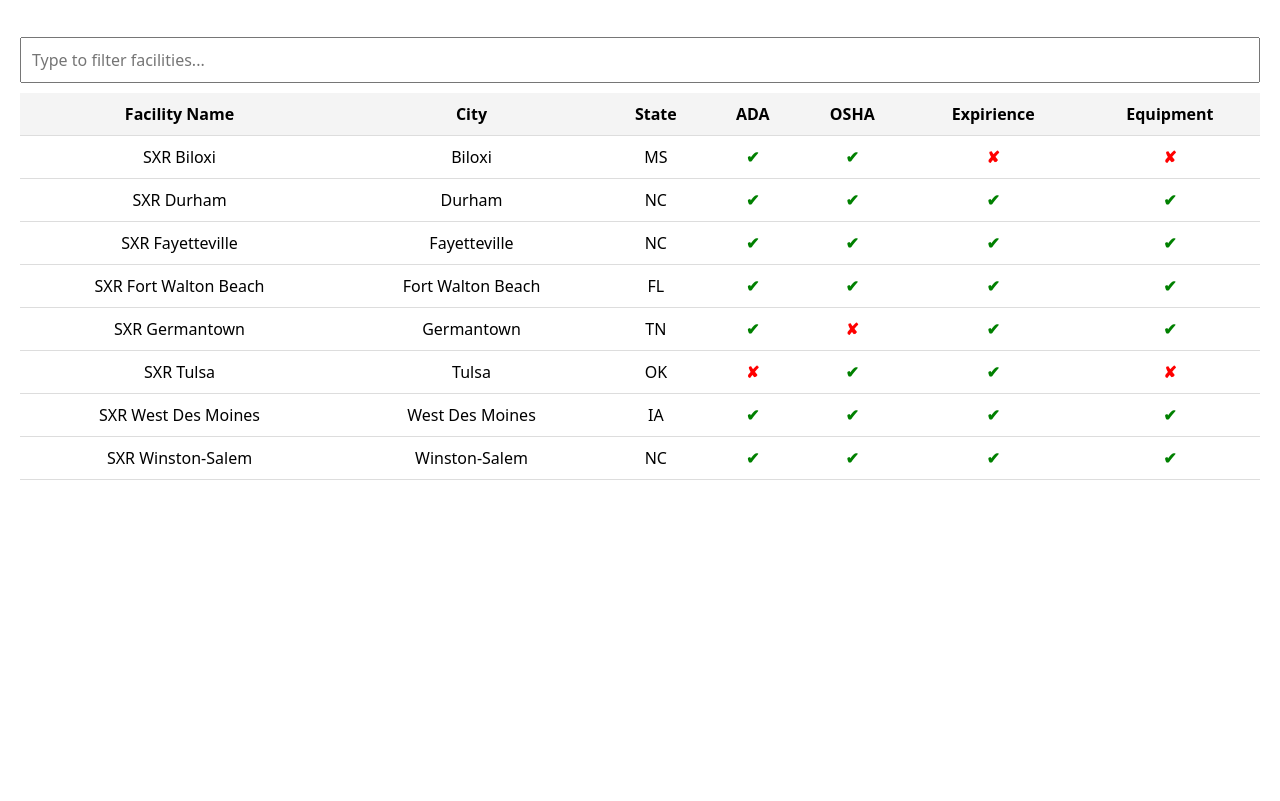
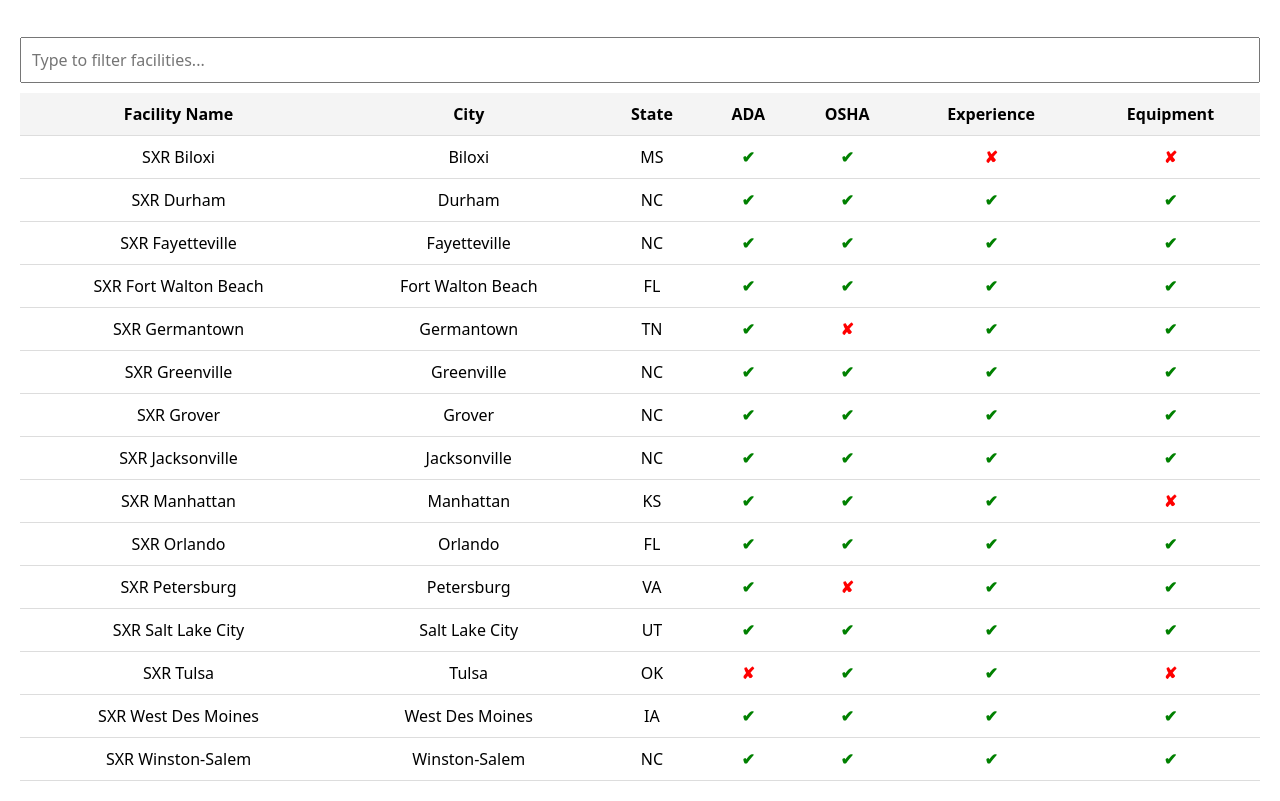
Before and after one commit to Mythius/webapp-demo, a plain HTML site: page index.html in a window 1280 px wide. Shown: the part 407-1208 px from the top of the page. Before the commit the page ends 907 px from the top, so only its background shows below. Drawn offline with nearby package versions, Linux system fonts and the light colour scheme.

Commit message:
Update index.html

```diff
--- a/index.html
+++ b/index.html
@@ -31,7 +31,7 @@
             <th>State</th>
             <th>ADA</th>
             <th>OSHA</th>
-            <th>Expirience</th>
+            <th>Experience</th>
             <th>Equipment</th>
           </tr>
         </thead>
@@ -83,6 +83,74 @@
             <td class="check">&#10004;</td>
             <td class="check">&#10004;</td>
           </tr>
+          <tr onclick="window.location.href='facility.html?city=Greenville';">
+            <td>SXR Greenville</td>
+            <td>Greenville</td>
+            <td>NC</td>
+            <td class="check">&#10004;</td>
+
+            <td class="check">&#10004;</td>
+            <td class="check">&#10004;</td>
+            <td class="check">&#10004;</td>
+          </tr>
+          <tr onclick="window.location.href='facility.html?city=Grover';">
+            <td>SXR Grover</td>
+            <td>Grover</td>
+            <td>NC</td>
+            <td class="check">&#10004;</td>
+
+            <td class="check">&#10004;</td>
+            <td class="check">&#10004;</td>
+            <td class="check">&#10004;</td>
+          </tr>
+          <tr onclick="window.location.href='facility.html?city=Jacksonville';">
+            <td>SXR Jacksonville</td>
+            <td>Jacksonville</td>
+            <td>NC</td>
+            <td class="check">&#10004;</td>
+
+            <td class="check">&#10004;</td>
+            <td class="check">&#10004;</td>
+            <td class="check">&#10004;</td>
+          </tr>
+          <tr onclick="window.location.href='facility.html?city=Manhattan';">
+            <td>SXR Manhattan</td>
+            <td>Manhattan</td>
+            <td>KS</td>
+            <td class="check">&#10004;</td>
+
+            <td class="check">&#10004;</td>
+            <td class="check">&#10004;</td>
+            <td class="cross">&#10008;</td>
+          </tr>
+          <tr onclick="window.location.href='facility.html?city=Orlando';">
+            <td>SXR Orlando</td>
+            <td>Orlando</td>
+            <td>FL</td>
+            <td class="check">&#10004;</td>
+
+            <td class="check">&#10004;</td>
+            <td class="check">&#10004;</td>
+            <td class="check">&#10004;</td>
+          </tr>
+          <tr onclick="window.location.href='facility.html?city=Petersburg';">
+            <td>SXR Petersburg</td>
+            <td>Petersburg</td>
+            <td>VA</td>
+            <td class="check">&#10004;</td>
+            <td class="cross">&#10008;</td>
+            <td class="check">&#10004;</td>
+            <td class="check">&#10004;</td>
+          </tr>
+          <tr onclick="window.location.href='facility.html?city=SaltLakeCity';">
+            <td>SXR Salt Lake City</td>
+            <td>Salt Lake City</td>
+            <td>UT</td>
+            <td class="check">&#10004;</td>
+            <td class="check">&#10004;</td>
+            <td class="check">&#10004;</td>
+            <td class="check">&#10004;</td>
+          </tr>
           <tr onclick="window.location.href='facility.html?city=Tulsa';">
             <td>SXR Tulsa</td>
             <td>Tulsa</td>
@@ -93,7 +161,7 @@
             <td class="cross">&#10008;</td>
           </tr>
           <tr
-            onclick="window.location.href='facility.html?city=West Des Moines';"
+            onclick="window.location.href='facility.html?city=WestDesMoines';"
           >
             <td>SXR West Des Moines</td>
             <td>West Des Moines</td>
```
